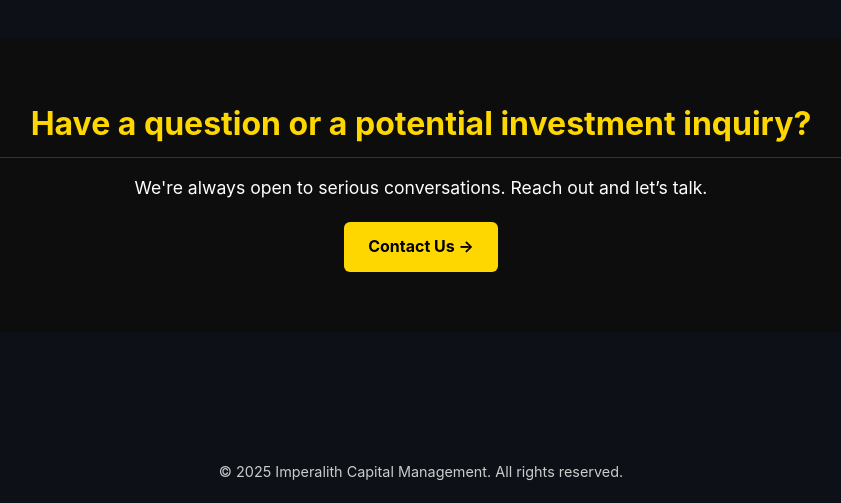
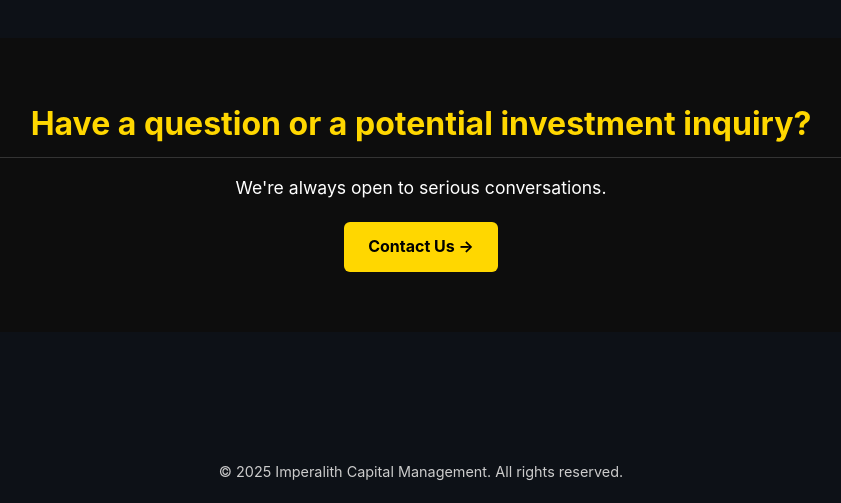
Before and after one commit to Imperalith/imperalith.github.io, a plain HTML site: page index.html in a window 1280 px wide. Shown: the part 2290-2793 px from the top of the page, without its empty margins (219-1060 px from the left). Drawn offline with Linux system fonts and the light colour scheme; a script that the page names is missing.

Commit message:
Update index.html

```diff
--- a/index.html
+++ b/index.html
@@ -120,7 +120,7 @@
     <section style="background-color: #0d0d0d; color: white; padding: 60px 20px; text-align: center;">
       <h2 style="color: #ffd700; font-size: 2rem;">Have a question or a potential investment inquiry?</h2>
       <p style="margin-top: 10px; font-size: 1.1rem;">
-        We're always open to serious conversations. Reach out and let’s talk.
+        We're always open to serious conversations.
       </p>
       <a href="contact.html" style="display: inline-block; margin-top: 20px; color: black; background-color: #ffd700; padding: 12px 24px; border-radius: 6px; text-decoration: none; font-weight: bold;">
         Contact Us →
```
